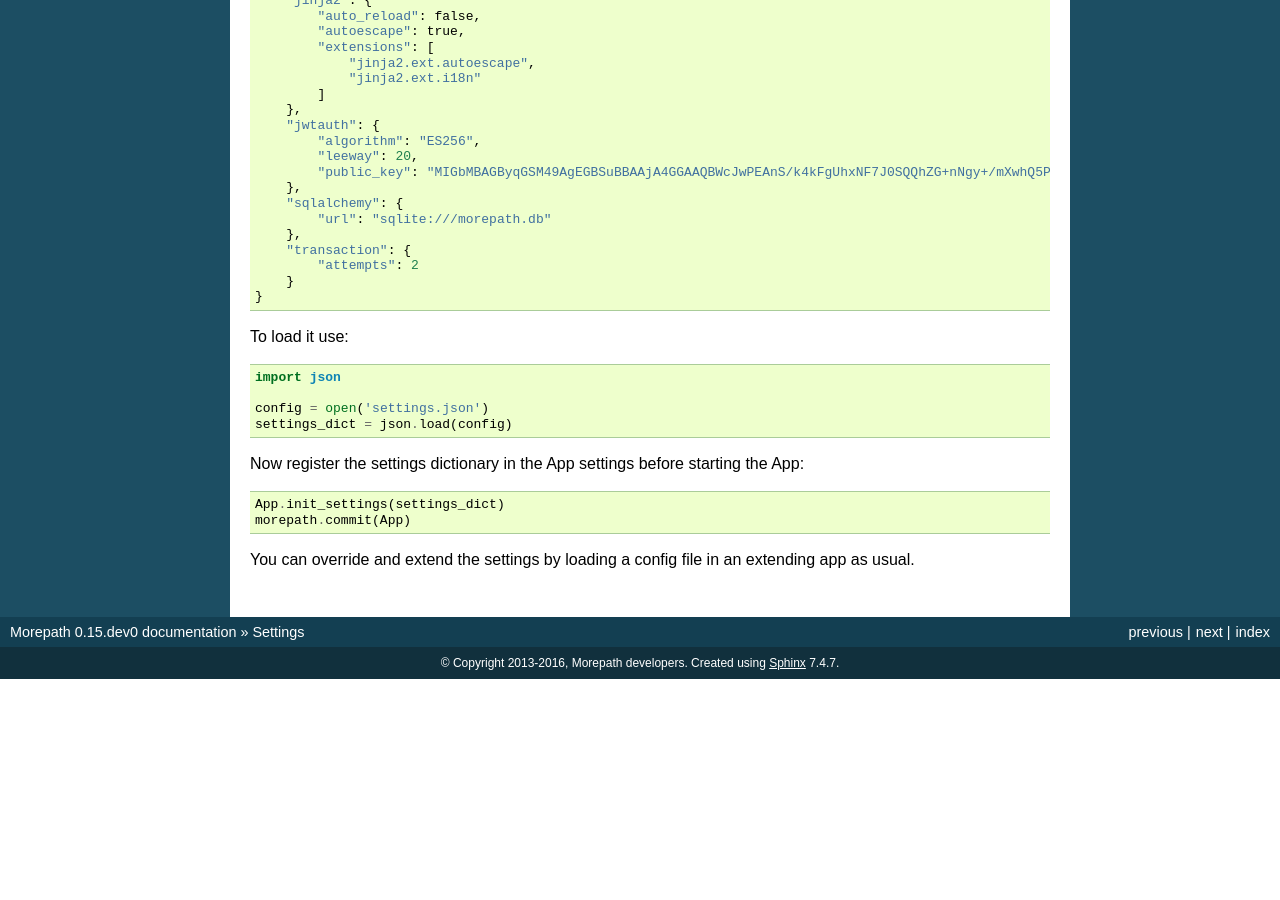
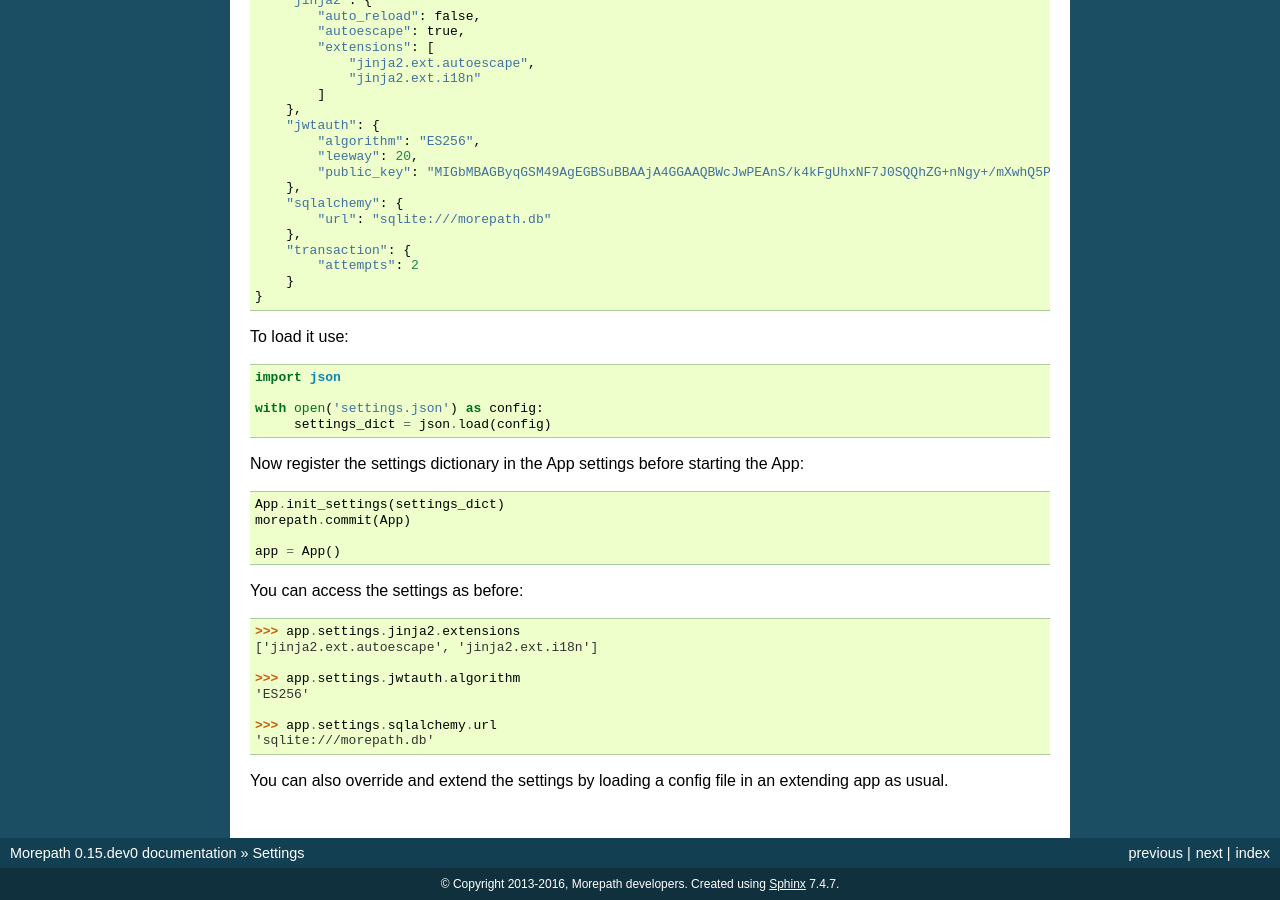
Before and after one commit to morepath/morepath, a Sphinx documentation site: the page built from doc/settings.rst, in a window 1280 px wide and 900 px high, scrolled down 2187 px. Built offline with Sphinx 7.4.7, drawn with Linux system fonts in a browser that asks for light colours; before the commit the page ends 2866 px from its top, so only the background shows below that.

```diff
--- a/doc/settings.rst
+++ b/doc/settings.rst
@@ -77,6 +77,21 @@
 Loading settings from a config file
 -----------------------------------
 
+.. testsetup:: *
+
+  import os
+  import morepath
+
+  owd = os.getcwd()
+  os.chdir(os.path.abspath('../code_examples'))
+
+  class App(morepath.App):
+      pass
+
+.. testcleanup:: *
+
+    os.chdir(owd)
+
 For loading settings from a config file just load the file into a python
 dictionary and pre-fill the settings with :meth:`morepath.App.init_settings`
 before committing the app.
@@ -85,12 +100,14 @@
 
 .. literalinclude:: code_examples/settings.yml
 
-You can load it with::
+You can load it with:
+
+.. testcode:: yaml
 
   import yaml
 
-  config = open('settings.yml')
-  settings_dict = yaml.load(config)
+  with open('settings.yml') as config:
+       settings_dict = yaml.load(config)
 
 Remember to install ``pyyaml`` before importing ``yaml``.
 For example with:
@@ -107,14 +124,31 @@
 
   import json
 
-  config = open('settings.json')
-  settings_dict = json.load(config)
+  with open('settings.json') as config:
+       settings_dict = json.load(config)
 
 Now register the settings dictionary in the App settings
-before starting the App::
+before starting the App:
+
+.. testcode:: *
 
   App.init_settings(settings_dict)
   morepath.commit(App)
 
-You can override and extend the settings by loading a config file in an
+  app = App()
+
+You can access the settings as before:
+
+.. doctest:: *
+
+   >>> app.settings.jinja2.extensions
+   ['jinja2.ext.autoescape', 'jinja2.ext.i18n']
+
+   >>> app.settings.jwtauth.algorithm
+   'ES256'
+
+   >>> app.settings.sqlalchemy.url
+   'sqlite:///morepath.db'
+
+You can also override and extend the settings by loading a config file in an
 extending app as usual.
```
